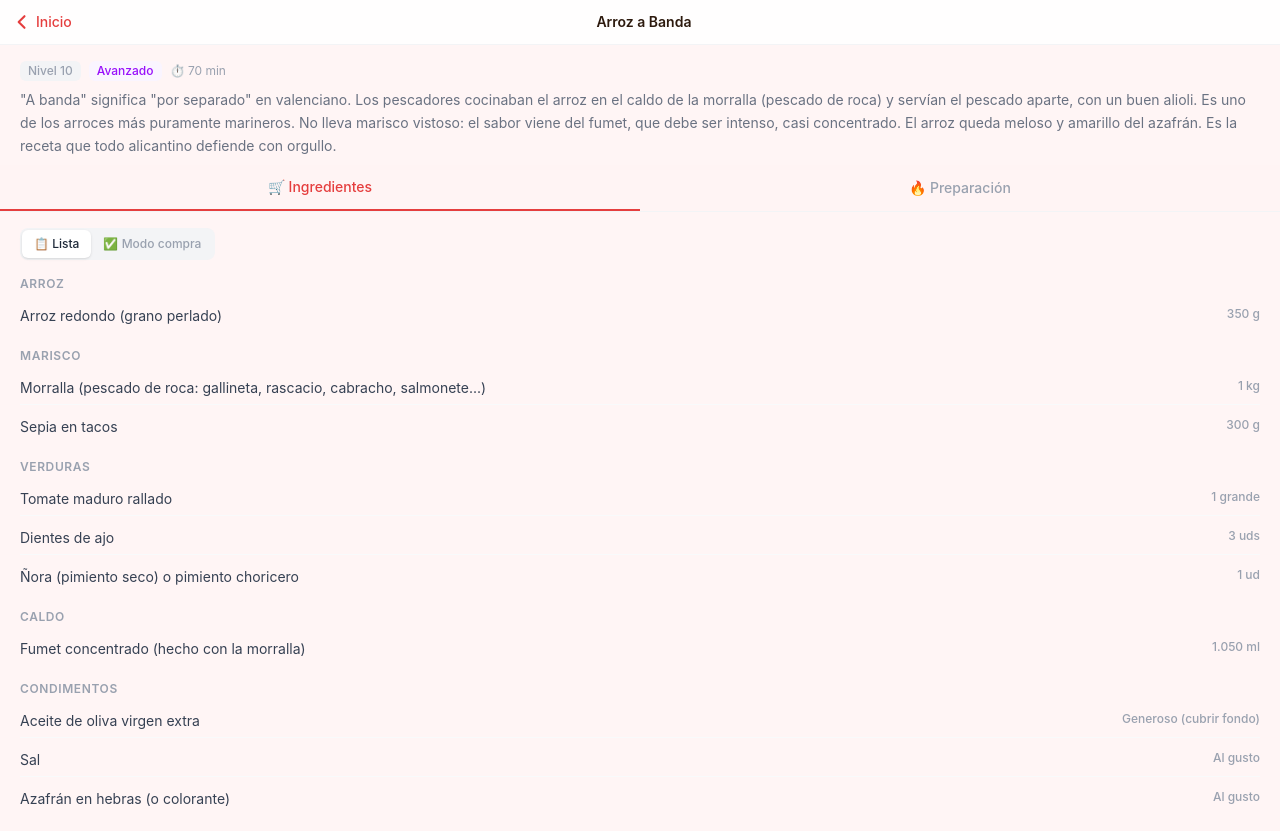
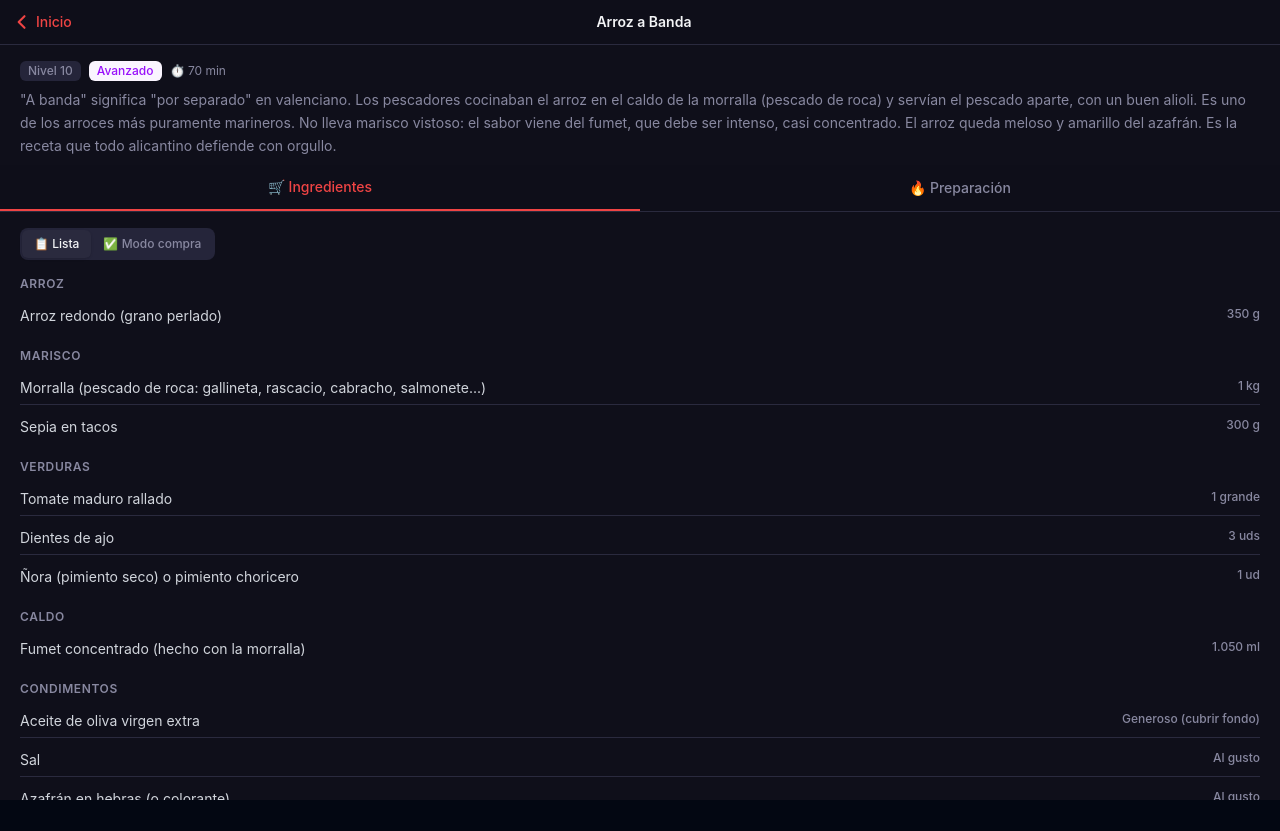
Before and after one commit to TecladoOscuro/mi-paella, a React (Vite) app: page /#/receta/arroz-a-banda in a window 1280 px wide. After the commit the page ends 800 px from the top, so only its background shows below. Built offline with nearby package versions, Linux system fonts and the light colour scheme.

Commit message:
Dark mode theme, iOS scroll bounce, always-visible limpiar button

```diff
--- a/src/App.tsx
+++ b/src/App.tsx
@@ -5,7 +5,7 @@ import { Detail } from './pages/Detail'
 export default function App() {
   return (
     <HashRouter>
-      <div className="min-h-dvh bg-paella-cream text-paella-dark font-sans">
+      <div className="min-h-dvh bg-paella-bg text-paella-dark font-sans">
         <Routes>
           <Route path="/" element={<Home />} />
           <Route path="/receta/:id" element={<Detail />} />
--- a/src/index.css
+++ b/src/index.css
@@ -7,7 +7,15 @@
 html {
   -webkit-font-smoothing: antialiased;
   -moz-osx-font-smoothing: grayscale;
-  overscroll-behavior: none;
+  height: 100%;
+  overflow: hidden;
+}
+
+body {
+  height: 100%;
+  overflow-y: auto;
+  -webkit-overflow-scrolling: touch;
+  overscroll-behavior-y: auto;
 }
 
 body {
@@ -16,12 +24,17 @@ body {
 }
 
 @theme {
-  --color-paella-red: #e53e3e;
-  --color-paella-red-dark: #c53030;
-  --color-paella-orange: #ed8936;
-  --color-paella-yellow: #ecc94b;
-  --color-paella-green: #38a169;
-  --color-paella-cream: #fff5f5;
-  --color-paella-dark: #2d1a0e;
+  --color-paella-red: #ef4444;
+  --color-paella-red-dark: #dc2626;
+  --color-paella-orange: #f97316;
+  --color-paella-yellow: #eab308;
+  --color-paella-green: #22c55e;
+  --color-paella-cream: #1e1e2e;
+  --color-paella-dark: #e4e4f0;
+  --color-paella-surface: #25253a;
+  --color-paella-card: #1e1e2e;
+  --color-paella-bg: #0f0f1a;
+  --color-paella-border: #2a2a3e;
+  --color-paella-muted: #8888a0;
   --font-family-sans: -apple-system, BlinkMacSystemFont, 'SF Pro Text', 'Helvetica Neue', sans-serif;
 }
--- a/src/pages/Detail.tsx
+++ b/src/pages/Detail.tsx
@@ -40,7 +40,7 @@ export function Detail() {
     return (
       <div className="min-h-dvh flex items-center justify-center p-5">
         <div className="text-center">
-          <p className="text-gray-400 text-lg mb-3">Receta no encontrada</p>
+          <p className="text-paella-muted text-lg mb-3">Receta no encontrada</p>
           <button
             onClick={() => navigate('/')}
             className="text-paella-red font-medium"
@@ -62,25 +62,25 @@ export function Detail() {
 
       <div className="px-5 pt-4 pb-2">
         <div className="flex items-center gap-2 mb-2">
-          <span className="text-xs font-medium text-gray-400 bg-gray-100 rounded-md px-2 py-0.5">
+          <span className="text-xs font-medium text-paella-muted bg-paella-surface rounded-md px-2 py-0.5">
             Nivel {recipe.level}
           </span>
           <span className={`text-xs font-medium rounded-md px-2 py-0.5 ${getDifficultyColor(recipe.difficulty)}`}>
             {recipe.difficulty}
           </span>
-          <span className="text-xs text-gray-400">⏱ {recipe.totalTime}</span>
+          <span className="text-xs text-paella-muted">⏱ {recipe.totalTime}</span>
         </div>
-        <p className="text-sm text-gray-500 leading-relaxed">{recipe.story}</p>
+        <p className="text-sm text-paella-muted leading-relaxed">{recipe.story}</p>
       </div>
 
-      <div className="sticky top-0 z-10 bg-paella-cream/90 backdrop-blur-xl border-b border-gray-100">
+      <div className="sticky top-0 z-10 bg-paella-bg/90 backdrop-blur-xl border-b border-paella-border">
         <div className="flex">
           <button
             onClick={() => setActiveTab('ingredientes')}
             className={`flex-1 py-3 text-sm font-medium text-center transition-colors ${
               activeTab === 'ingredientes'
                 ? 'text-paella-red border-b-2 border-paella-red'
-                : 'text-gray-400'
+                : 'text-paella-muted'
             }`}
           >
             🛒 Ingredientes
@@ -90,7 +90,7 @@ export function Detail() {
             className={`flex-1 py-3 text-sm font-medium text-center transition-colors ${
               activeTab === 'preparacion'
                 ? 'text-paella-red border-b-2 border-paella-red'
-                : 'text-gray-400'
+                : 'text-paella-muted'
             }`}
           >
             🔥 Preparación
@@ -127,7 +127,7 @@ export function Detail() {
 
 function NavigationBar({ title, onBack }: { title: string; onBack: () => void }) {
   return (
-    <div className="sticky top-0 z-20 bg-white/90 backdrop-blur-xl border-b border-gray-100 px-2 pt-(--safe-bottom)">
+    <div className="sticky top-0 z-20 bg-paella-bg/90 backdrop-blur-xl border-b border-paella-border px-2 pt-(--safe-bottom)">
       <div className="flex items-center h-11">
         <button
           onClick={onBack}
@@ -139,7 +139,7 @@ function NavigationBar({ title, onBack }: { title: string; onBack: () => void })
           Inicio
         </button>
         <div className="flex-1 text-center">
-          <h2 className="text-sm font-semibold truncate px-4">{title}</h2>
+          <h2 className="text-sm font-semibold truncate px-4 text-gray-100">{title}</h2>
         </div>
         <div className="w-16" />
       </div>
@@ -180,11 +180,11 @@ function IngredientsTab({
   return (
     <div>
       <div className="flex items-center justify-between mb-4">
-        <div className="flex bg-gray-100 rounded-lg p-0.5">
+        <div className="flex bg-paella-surface rounded-lg p-0.5">
           <button
             onClick={() => onModeChange('lista')}
             className={`px-3 py-1.5 text-xs font-medium rounded-md transition-all ${
-              mode === 'lista' ? 'bg-white shadow-sm text-gray-800' : 'text-gray-400'
+              mode === 'lista' ? 'bg-paella-border shadow-sm text-gray-100' : 'text-paella-muted'
             }`}
           >
             📋 Lista
@@ -192,17 +192,20 @@ function IngredientsTab({
           <button
             onClick={() => onModeChange('compra')}
             className={`px-3 py-1.5 text-xs font-medium rounded-md transition-all ${
-              mode === 'compra' ? 'bg-white shadow-sm text-paella-green' : 'text-gray-400'
+              mode === 'compra' ? 'bg-paella-green text-white shadow-sm' : 'text-paella-muted'
             }`}
           >
             ✅ Modo compra
           </button>
         </div>
 
-        {mode === 'compra' && checkedCount > 0 && (
+        {mode === 'compra' && (
           <button
             onClick={onClear}
-            className="text-xs text-gray-400 active:text-paella-red"
+            disabled={checkedCount === 0}
+            className={`text-xs active:text-paella-red transition-colors ${
+              checkedCount === 0 ? 'text-paella-border' : 'text-paella-muted'
+            }`}
           >
             Limpiar
           </button>
@@ -211,10 +214,10 @@ function IngredientsTab({
 
       {mode === 'compra' && (
         <div className="mb-4">
-          <div className="flex items-center justify-between text-xs text-gray-400 mb-2">
+          <div className="flex items-center justify-between text-xs text-paella-muted mb-2">
             <span>{checkedCount}/{totalIngredients} conseguidos</span>
           </div>
-          <div className="w-full bg-gray-100 rounded-full h-1.5">
+          <div className="w-full bg-paella-surface rounded-full h-1.5">
             <div
               className="bg-paella-green h-1.5 rounded-full transition-all duration-300"
               style={{ width: `${(checkedCount / totalIngredients) * 100}%` }}
@@ -228,15 +231,15 @@ function IngredientsTab({
           const items = ingredients.filter((i) => i.category === cat)
           return (
             <div key={cat}>
-              <h3 className="text-xs font-semibold text-gray-400 uppercase tracking-wider mb-2">
+              <h3 className="text-xs font-semibold text-paella-muted uppercase tracking-wider mb-2">
                 {categoryLabels[cat] ?? cat}
               </h3>
               {mode === 'lista' ? (
                 <ul className="space-y-1.5">
                   {items.map((ing) => (
-                    <li key={ing.id} className="text-sm text-gray-700 flex justify-between py-1.5 border-b border-gray-50 last:border-0">
+                    <li key={ing.id} className="text-sm text-gray-300 flex justify-between py-1.5 border-b border-paella-border last:border-0">
                       <span>{ing.name}</span>
-                      <span className="text-gray-400 text-xs font-medium ml-2 shrink-0">{ing.quantity}</span>
+                      <span className="text-paella-muted text-xs font-medium ml-2 shrink-0">{ing.quantity}</span>
                     </li>
                   ))}
                 </ul>
@@ -248,13 +251,13 @@ function IngredientsTab({
                       <li key={ing.id}>
                         <button
                           onClick={() => onToggle(ing.id)}
-                          className="w-full flex items-center gap-3 py-2.5 border-b border-gray-50 last:border-0 active:bg-gray-50 -mx-2 px-2 rounded-lg transition-colors"
+                          className="w-full flex items-center gap-3 py-2.5 border-b border-paella-border last:border-0 active:bg-paella-surface -mx-2 px-2 rounded-lg transition-colors"
                         >
                           <div
                             className={`w-5 h-5 rounded-full border-2 flex items-center justify-center shrink-0 transition-colors ${
                               checked
                                 ? 'bg-paella-green border-paella-green'
-                                : 'border-gray-300'
+                                : 'border-paella-border'
                             }`}
                           >
                             {checked && (
@@ -264,11 +267,11 @@ function IngredientsTab({
                             )}
                           </div>
                           <div className="flex-1 text-left">
-                            <span className={`text-sm ${checked ? 'text-gray-400 line-through' : 'text-gray-700'}`}>
+                            <span className={`text-sm ${checked ? 'text-paella-muted line-through' : 'text-gray-300'}`}>
                               {ing.name}
                             </span>
                           </div>
-                          <span className="text-xs text-gray-400 font-medium shrink-0">{ing.quantity}</span>
+                          <span className="text-xs text-paella-muted font-medium shrink-0">{ing.quantity}</span>
                         </button>
                       </li>
                     )
@@ -296,11 +299,11 @@ function PreparationTab({
 }) {
   return (
     <div>
-      <div className="flex bg-gray-100 rounded-lg p-0.5 mb-5">
+      <div className="flex bg-paella-surface rounded-lg p-0.5 mb-5">
         <button
           onClick={() => onModeChange('induccion')}
           className={`flex-1 px-3 py-1.5 text-xs font-medium rounded-md transition-all ${
-            mode === 'induccion' ? 'bg-white shadow-sm text-gray-800' : 'text-gray-400'
+            mode === 'induccion' ? 'bg-paella-border shadow-sm text-gray-100' : 'text-paella-muted'
           }`}
         >
           ⚡ Inducción
@@ -308,7 +311,7 @@ function PreparationTab({
         <button
           onClick={() => onModeChange('parrilla')}
           className={`flex-1 px-3 py-1.5 text-xs font-medium rounded-md transition-all ${
-            mode === 'parrilla' ? 'bg-white shadow-sm text-gray-800' : 'text-gray-400'
+            mode === 'parrilla' ? 'bg-paella-border shadow-sm text-gray-100' : 'text-paella-muted'
           }`}
         >
           🔥 Parrilla / BBQ
@@ -316,7 +319,7 @@ function PreparationTab({
       </div>
 
       <div className="space-y-4 mb-6">
-        <h3 className="text-sm font-semibold text-gray-800">Pasos</h3>
+        <h3 className="text-sm font-semibold text-gray-100">Pasos</h3>
         {method.steps.map((step) => (
           <div key={step.order} className="flex gap-3">
             <div className="flex flex-col items-center">
@@ -324,15 +327,15 @@ function PreparationTab({
                 {step.order}
               </div>
               {step.order < method.steps.length && (
-                <div className="w-0.5 flex-1 bg-gray-200 my-1" />
+                <div className="w-0.5 flex-1 bg-paella-border my-1" />
               )}
             </div>
             <div className="flex-1 pb-4">
-              <p className="text-sm text-gray-700 leading-relaxed">{step.description}</p>
+              <p className="text-sm text-gray-300 leading-relaxed">{step.description}</p>
               {(step.time || step.heatLevel) && (
                 <div className="flex gap-3 mt-1.5">
                   {step.time && (
-                    <span className="text-xs text-gray-400 flex items-center gap-1">
+                    <span className="text-xs text-paella-muted flex items-center gap-1">
                       ⏱ {step.time}
                     </span>
                   )}
@@ -348,25 +351,25 @@ function PreparationTab({
         ))}
       </div>
 
-      <div className="bg-gray-50 rounded-xl p-4 mb-6">
-        <h3 className="text-sm font-semibold text-gray-800 mb-3">Fases de calor</h3>
+      <div className="bg-paella-surface rounded-xl p-4 mb-6">
+        <h3 className="text-sm font-semibold text-gray-100 mb-3">Fases de calor</h3>
         <div className="overflow-x-auto -mx-1">
           <table className="w-full text-xs">
             <thead>
-              <tr className="border-b border-gray-200">
-                <th className="text-left py-2 pr-2 text-gray-400 font-medium">Fase</th>
-                <th className="text-left py-2 pr-2 text-gray-400 font-medium">Tiempo</th>
-                <th className="text-left py-2 text-gray-400 font-medium">
+              <tr className="border-b border-paella-border">
+                <th className="text-left py-2 pr-2 text-paella-muted font-medium">Fase</th>
+                <th className="text-left py-2 pr-2 text-paella-muted font-medium">Tiempo</th>
+                <th className="text-left py-2 text-paella-muted font-medium">
                   {mode === 'induccion' ? 'Inducción' : 'Parrilla'}
                 </th>
               </tr>
             </thead>
             <tbody>
               {method.heatPhases.map((phase, i) => (
-                <tr key={i} className="border-b border-gray-100 last:border-0">
-                  <td className="py-2 pr-2 text-gray-700">{phase.phase}</td>
-                  <td className="py-2 pr-2 text-gray-500">{phase.time}</td>
-                  <td className="py-2 text-gray-700 font-medium">
+                <tr key={i} className="border-b border-paella-border last:border-0">
+                  <td className="py-2 pr-2 text-gray-300">{phase.phase}</td>
+                  <td className="py-2 pr-2 text-paella-muted">{phase.time}</td>
+                  <td className="py-2 text-gray-300 font-medium">
                     {mode === 'induccion' ? phase.induction : phase.parrilla}
                   </td>
                 </tr>
@@ -378,12 +381,12 @@ function PreparationTab({
 
       {method.tips.length > 0 && (
         <div className="mb-6">
-          <h3 className="text-sm font-semibold text-gray-800 mb-3">
+          <h3 className="text-sm font-semibold text-gray-100 mb-3">
             Tips para {mode === 'induccion' ? 'Inducción' : 'Parrilla / BBQ'}
           </h3>
           <ul className="space-y-2">
             {method.tips.map((tip, i) => (
-              <li key={i} className="flex gap-2 text-sm text-gray-600">
+              <li key={i} className="flex gap-2 text-sm text-gray-400">
                 <span className="text-paella-orange shrink-0">💡</span>
                 <span className="leading-relaxed">{tip}</span>
               </li>
@@ -393,11 +396,11 @@ function PreparationTab({
       )}
 
       {tips.length > 0 && (
-        <div className="bg-paella-cream rounded-xl p-4 border border-orange-100">
-          <h3 className="text-sm font-semibold text-gray-800 mb-3">Consejos generales</h3>
+        <div className="bg-paella-card rounded-xl p-4 border border-paella-border">
+          <h3 className="text-sm font-semibold text-gray-100 mb-3">Consejos generales</h3>
           <ul className="space-y-2">
             {tips.map((tip, i) => (
-              <li key={i} className="flex gap-2 text-sm text-gray-600">
+              <li key={i} className="flex gap-2 text-sm text-gray-400">
                 <span className="text-paella-red shrink-0">🥘</span>
                 <span className="leading-relaxed">{tip}</span>
               </li>
```
Also changed, not shown: index.html (+4 -4 lines), src/pages/Home.tsx (+11 -11 lines).
